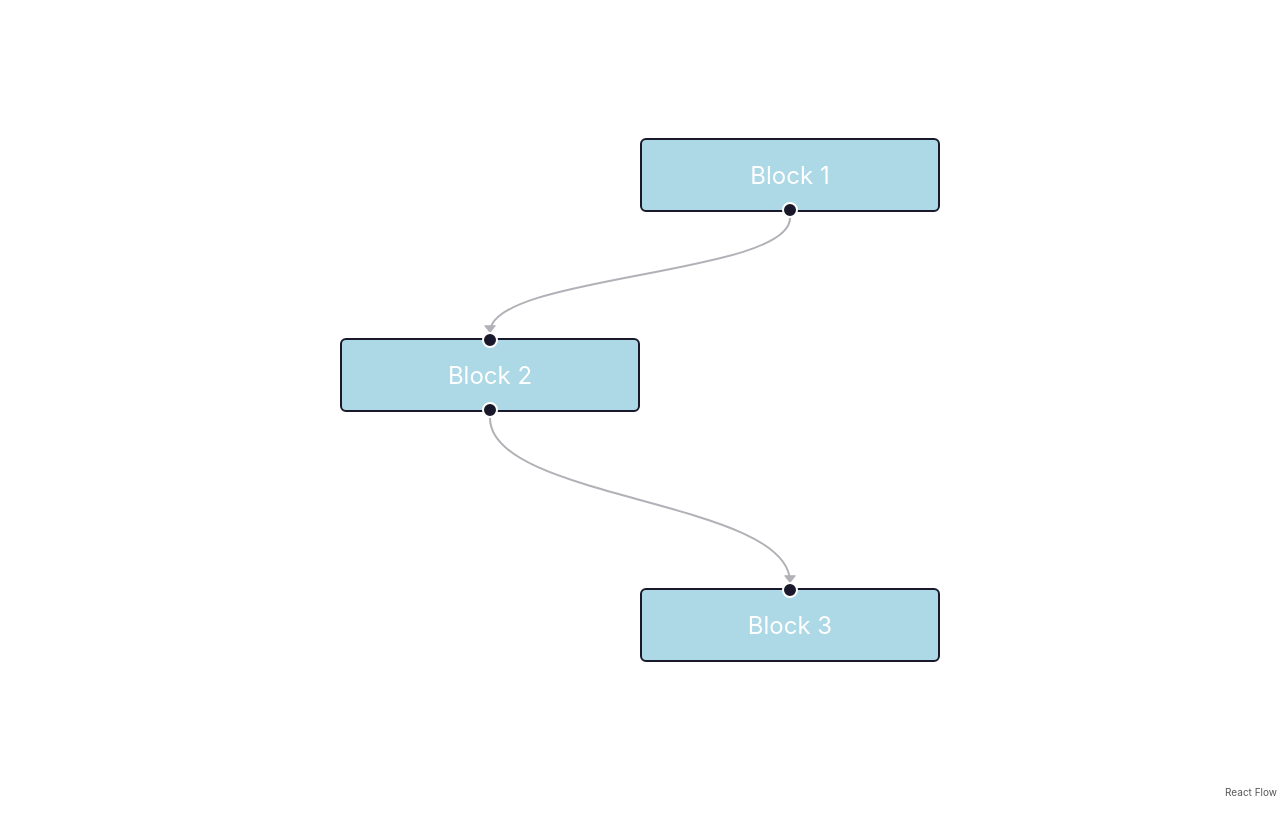
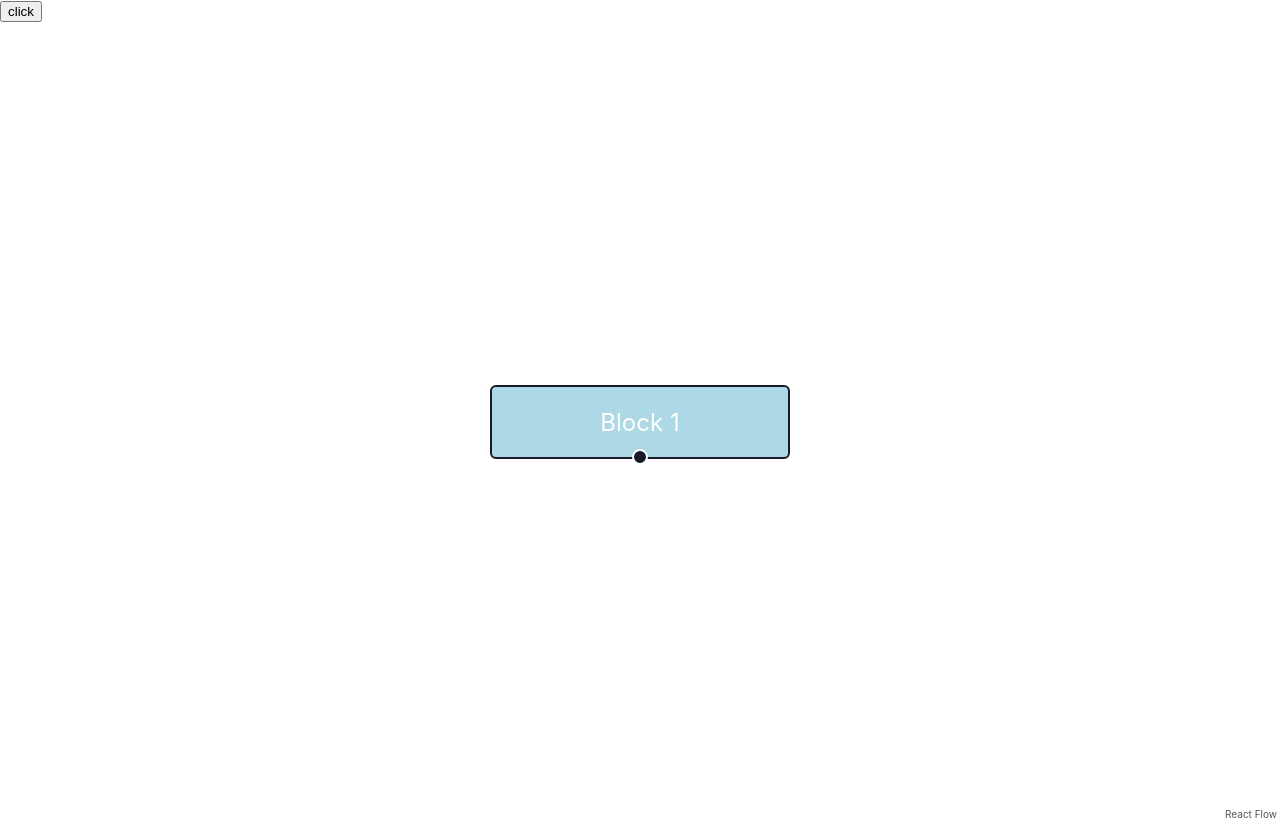
Before and after one commit to 8ladimirovi4/Mechanotronica, a React (Create React App) app in the folder frontend/: page / in a window 1280 px wide. Before the commit the page ends 800 px from the top, so only its background shows below. Built offline with nearby package versions, Linux system fonts and the light colour scheme; what reactflow would draw is missing.

Commit message:
addBlock with hard code

```diff
--- a/frontend/src/components/OverviewFlow.jsx
+++ b/frontend/src/components/OverviewFlow.jsx
@@ -1,8 +1,8 @@
 import React, { useEffect, useReducer, useState }from 'react'
-import ReactFlow, {MarkerType} from 'react-flow-renderer/nocss';
+import ReactFlow from 'react-flow-renderer/nocss';
 import 'react-flow-renderer/dist/style.css'
 import 'react-flow-renderer/dist/theme-default.css'
-import reducer, { loadBlocks, initialState } from './Reducer';
+import reducer, { loadBlocks, initialState, addBlock } from './Reducer';
 
 const OverviewFlow = () => {
   const [block, setBlock] = useState()
@@ -11,18 +11,25 @@ const OverviewFlow = () => {
 
   useEffect(() => {
 dispatch(loadBlocks())
-console.log(blocks.defaultEdges);
   },[blocks])
+
+  console.log(blocks.defaultNodes);
+
+  const addBlockFunc = () => {
+dispatch(addBlock())
+  }
 
   return (
     <>
+     <button onClick={addBlockFunc}> click</button>
     <ReactFlow
-    defaultNodes={blocks.defaultNodes}
-    defaultEdges={blocks.defaultEdges}
+    defaultNodes={blocks.defaultNodes && blocks.defaultNodes}
+    defaultEdges={blocks.defaultEdges && blocks.defaultEdges}
     fitView
     style={{width: '100%', height:'100vh'}}
     >
     </ReactFlow>
+
     </>
   );
 };
--- a/frontend/src/components/Reducer.js
+++ b/frontend/src/components/Reducer.js
@@ -1,8 +1,6 @@
 import {MarkerType} from 'react-flow-renderer/nocss';
 
 const initialState = {
-
-    test: 'test',
 
     defaultNodes: [
         {
@@ -13,57 +11,67 @@ const initialState = {
           style: { backgroundColor: 'lightblue', color: 'white' },
         },
 
-        {
-          id: '2',
-          // you can also pass a React component as a label
-          data: { label: 'Block 2' },
-          position: { x: 100, y: 125 },
-          style: { backgroundColor: 'lightblue', color: 'white' },
-        },
-        {
-          id: '3',
-          type: 'output',
-          data: { label: 'Block 3' },
-          position: { x: 250, y: 250 },
-          style: { backgroundColor: 'lightblue', color: 'white' },
-        },
+        // {
+        //   id: '2',
+        //   // you can also pass a React component as a label
+        //   data: { label: 'Block 2' },
+        //   position: { x: 100, y: 125 },
+        //   style: { backgroundColor: 'lightblue', color: 'white' },
+        // },
+        // {
+        //   id: '3',
+        //   type: 'output',
+        //   data: { label: 'Block 3' },
+        //   position: { x: 250, y: 250 },
+        //   style: { backgroundColor: 'lightblue', color: 'white' },
+        // },
       ],
 
       defaultEdges: [
-        { id: 'e1-2', source: '1', target: '2',  markerEnd: {type: MarkerType.ArrowClosed}},
-        { id: 'e2-3', source: '2', target: '3', markerEnd: {type: MarkerType.ArrowClosed}},
+        // { id: 'e1-2', source: '1', target: '2',  markerEnd: {type: MarkerType.ArrowClosed}},
+        // { id: 'e2-3', source: '2', target: '3', markerEnd: {type: MarkerType.ArrowClosed}},
       ]
 }
 
 const types = {
     LOAD_BLOCKS: 'LOAD_BLOCKS',
-    TEST: 'TEST'
+    ADD_BLOCK: 'ADD_BLOCK'
 }
 
 const actions = {
-    loadBlocks: () => ({type: types.ADD_BLOCK}),
-    test: () => ({type: types.TEST})
+    loadBlocks: () => ({type: types.LOAD_BLOCKS}),
+    addBlock: () => ({type: types.ADD_BLOCK}),
 }
 
 const reducer = (state, action) => {
 switch (action.type) {
     case types.LOAD_BLOCKS:{
-
        return state
     }
-    case types.TEST:{
+    case types.ADD_BLOCK:{
 
-        return state
+        const newBlock = {...state, defaultNodes: [...state.defaultNodes,
+            {
+                id: '2',
+                type: 'input',
+                data: { label: 'Block 1' },
+                position: { x: 300, y: 40 },
+                style: { backgroundColor: 'lightblue', color: 'white' },
+              }
+        ]}
+       return newBlock
+
      }
+
     default: {
        return state
     }
-}
+  }
 }
 
 export default reducer
 export {initialState}
 export const {
     loadBlocks,
-    test
+    addBlock
 } = actions
```
